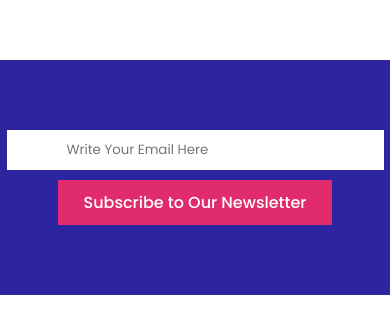
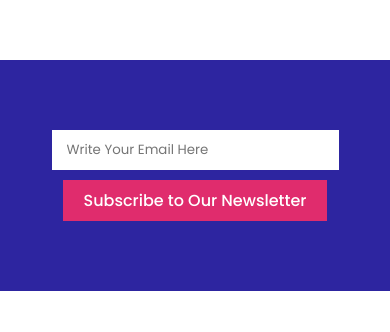
Before and after one commit to islam-monirul/responsive-football, a plain HTML site: page index.html in a window 390 px wide. Shown: the part 7957-8289 px from the top of the page. Drawn offline with Linux system fonts and the light colour scheme.

Commit message:
modification checkup

```diff
--- a/assets/css/styles.css
+++ b/assets/css/styles.css
@@ -566,13 +566,22 @@
      }
 }
 
+@media only screen and (min-width: 321px) and (max-width: 400px){
+     .input-field input{
+          padding: 10px 15px;
+     }
+
+     #newsletter-section .btn{
+          padding: 8px 20px;
+     }
+}
+
 @media only screen and (max-width: 320px){
      .input-field input{
           padding: 10px 35px;
      }
 
      #newsletter-section .btn{
-          display: block;
           padding: 8px 20px;
      }
 }
```
